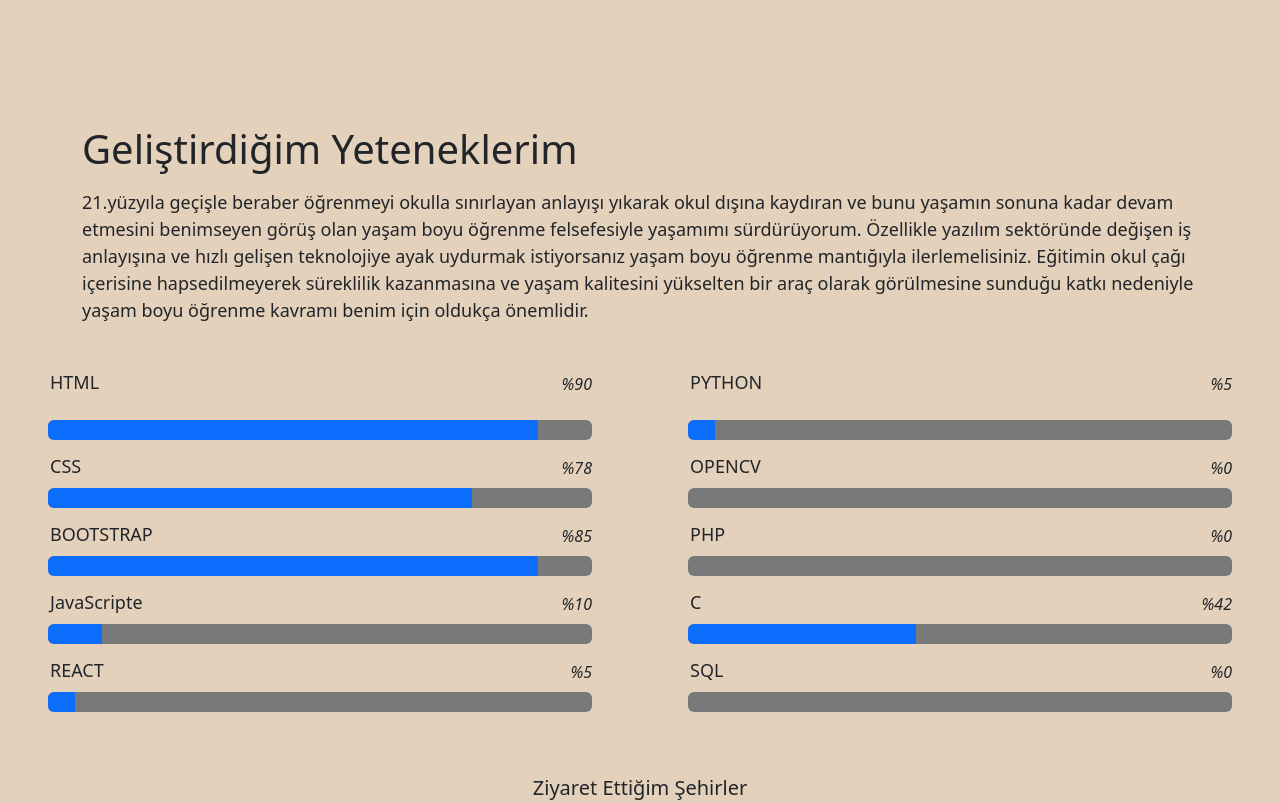
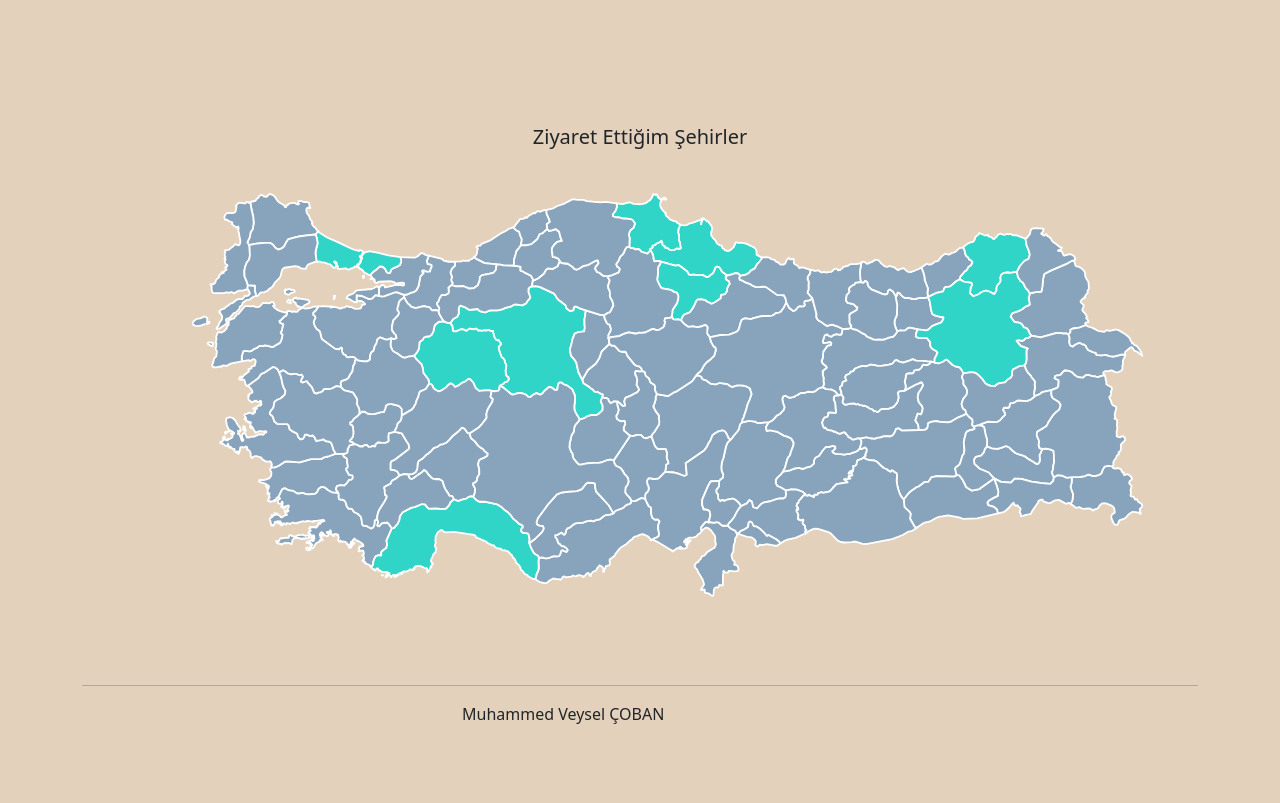
Before and after one commit to vyslcbn/vyslcbn.github.io, a plain HTML site: page index.html in a window 1280 px wide. Shown: the part 545-1348 px from the top of the page. After the commit the page ends 1319 px from the top, so only its background shows below. Drawn offline with nearby package versions, Linux system fonts and the light colour scheme.

Commit message:
Update index.html

```diff
--- a/index.html
+++ b/index.html
@@ -104,123 +104,7 @@
 
 
 
-        <!-- Yetenekler Start -->
-        <section id="skill ">
-            <div class="container mb-5" id="yetenek">
-                <div class="section-title">
-                    <h2 class="skill">Geliştirdiğim Yeteneklerim</h2>
-                    <p class="yasam">21.yüzyıla geçişle beraber öğrenmeyi okulla sınırlayan anlayışı yıkarak okul dışına
-                        kaydıran ve bunu
-                        yaşamın sonuna kadar devam etmesini benimseyen görüş olan yaşam boyu öğrenme felsefesiyle
-                        yaşamımı
-                        sürdürüyorum. Özellikle yazılım sektöründe değişen iş anlayışına ve hızlı gelişen teknolojiye
-                        ayak
-                        uydurmak istiyorsanız yaşam boyu öğrenme mantığıyla ilerlemelisiniz. Eğitimin okul çağı
-                        içerisine
-                        hapsedilmeyerek süreklilik kazanmasına ve yaşam kalitesini yükselten bir araç olarak görülmesine
-                        sunduğu katkı nedeniyle yaşam boyu öğrenme kavramı benim için oldukça önemlidir. </p>
-                </div>
-            </div>
 
-            <div class="row yetenek gx-0">
-                <div class="col-lg-6 col-sm-6 ">
-                    <span class="d-block mb-0">
-                        <h6 class="name d-block">HTML</h6>
-                        <i class="vol">%90</i>
-                    </span>
-                    <div class="progress d-flex mb-3">
-                        <div class="progress-bar" role="progressbar" style="width: 90%" aria-valuenow="90"
-                            aria-valuemin="90" aria-valuemax="100"></div>
-
-                    </div>
-                    <span class="d-block">
-                        <h6 class="name d-block">CSS</h6>
-                        <i class="vol">%78</i>
-                    </span>
-                    <div class="progress d-flex mb-3 ">
-                        <div class="progress-bar" role="progressbar" style="width: 78%" aria-valuenow="78"
-                            aria-valuemin="78" aria-valuemax="100"></div>
-
-                    </div>
-                    <span class="d-block">
-                        <h6 class="name d-block">BOOTSTRAP</h6>
-                        <i class="vol">%85</i>
-                    </span>
-                    <div class="progress d-flex mb-3">
-                        <div class="progress-bar" role="progressbar" style="width: 90%" aria-valuenow="90"
-                            aria-valuemin="90" aria-valuemax="100"></div>
-
-                    </div>
-                    <span class="d-block">
-                        <h6 class="name d-block">JavaScripte</h6>
-                        <i class="vol">%10</i>
-                    </span>
-                    <div class="progress d-flex mb-3">
-                        <div class="progress-bar" role="progressbar" style="width: 10%" aria-valuenow="10"
-                            aria-valuemin="10" aria-valuemax="100"></div>
-
-                    </div>
-                    <span class="d-block">
-                        <h6 class="name d-block">REACT</h6>
-                        <i class="vol">%5</i>
-                    </span>
-                    <div class="progress d-flex mb-3">
-                        <div class="progress-bar" role="progressbar" style="width: 5%" aria-valuenow="5"
-                            aria-valuemin="5" aria-valuemax="100"></div>
-
-                    </div>
-                </div>
-
-
-                <div class="col-sm-6">
-                    <span class="d-block">
-                        <h6 class="name d-block">PYTHON</h6>
-                        <i class="vol">%5</i>
-                    </span>
-                    <div class="progress d-flex mb-3">
-                        <div class="progress-bar" role="progressbar" style="width: 5%" aria-valuenow="5"
-                            aria-valuemin="5" aria-valuemax="100"></div>
-
-                    </div>
-                    <span class="d-block">
-                        <h6 class="name d-block">OPENCV</h6>
-                        <i class="vol">%0</i>
-                    </span>
-                    <div class="progress d-flex mb-3">
-                        <div class="progress-bar" role="progressbar" style="width: 0%" aria-valuenow="0"
-                            aria-valuemin="0" aria-valuemax="100"></div>
-
-                    </div>
-                    <span class="d-block">
-                        <h6 class="name d-block">PHP</h6>
-                        <i class="vol">%0</i>
-                    </span>
-                    <div class="progress d-flex mb-3">
-                        <div class="progress-bar" role="progressbar" style="width: 0%" aria-valuenow="0"
-                            aria-valuemin="0" aria-valuemax="100"></div>
-
-                    </div>
-                    <span class="d-block">
-                        <h6 class="name d-block">C</h6>
-                        <i class="vol">%42</i>
-                    </span>
-                    <div class="progress d-flex mb-3">
-                        <div class="progress-bar" role="progressbar" style="width: 42%" aria-valuenow="42"
-                            aria-valuemin="42" aria-valuemax="100"></div>
-
-                    </div>
-                    <span class="d-block">
-                        <h6 class="name d-block">SQL</h6>
-                        <i class="vol">%0</i>
-                    </span>
-                    <div class="progress d-flex mb-3">
-                        <div class="progress-bar" role="progressbar" style="width: 0%" aria-valuenow="0"
-                            aria-valuemin="0" aria-valuemax="100"></div>
-                    </div>
-                </div>
-            </div>
-        </section>
-        <!-- Yetenekler Finish -->
 
 
 
@@ -825,7 +709,7 @@
                         <a href="/" class="mb-3 me-2 mb-md-0 text-muted text-decoration-none ">
 
                         </a>
-                        <span class="footer">© 2022 / Muhammed Veysel ÇOBAN</span>
+                        <span class="footer"> Muhammed Veysel ÇOBAN</span>
 
                     </div>
 
```
